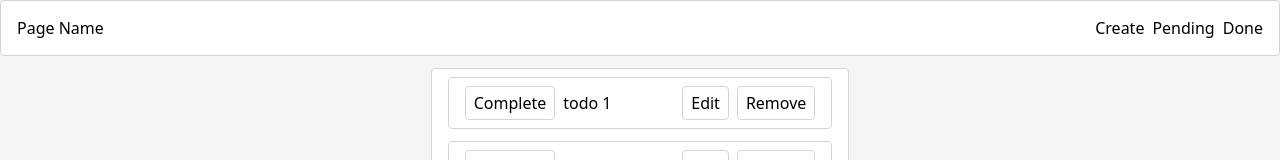
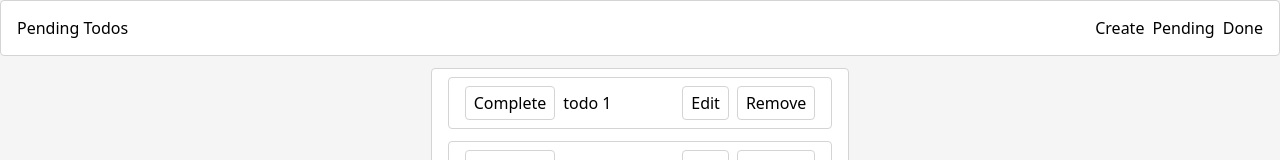
Before and after one commit to blumaa/todo-vue-claude, a React (Vite) app: page /list-pending in a window 1280 px wide. Shown: the top 160 px of the page. Built offline with nearby package versions, Linux system fonts and the light colour scheme.

Commit message:
add location to header

```diff
--- a/src/components/TheHeader/TheHeader.tsx
+++ b/src/components/TheHeader/TheHeader.tsx
@@ -1,10 +1,27 @@
 import { BaseCard } from "../BaseCard";
-import { Link } from "react-router-dom";
+import { Link, useLocation } from "react-router-dom";
 
 export const TheHeader = () => {
+  const location = useLocation();
+
+  const getPageName = (pathname: string): string => {
+    switch (pathname) {
+      case "/create":
+        return "Create Todo";
+      case "/list-pending":
+        return "Pending Todos";
+      case "/list-done":
+        return "Completed Todos";
+      case "/":
+        return "Home";
+      default:
+        return "Todo App";
+    }
+  };
+
   return (
     <BaseCard className="col-span-full grid auto-flow-col items-center">
-      <h3>Page Name</h3>
+      <h3>{getPageName(location.pathname)}</h3>
       <div className="grid auto-flow-col gap-2 justify-end">
         <Link to="/create" className="btn">
           Create
```
